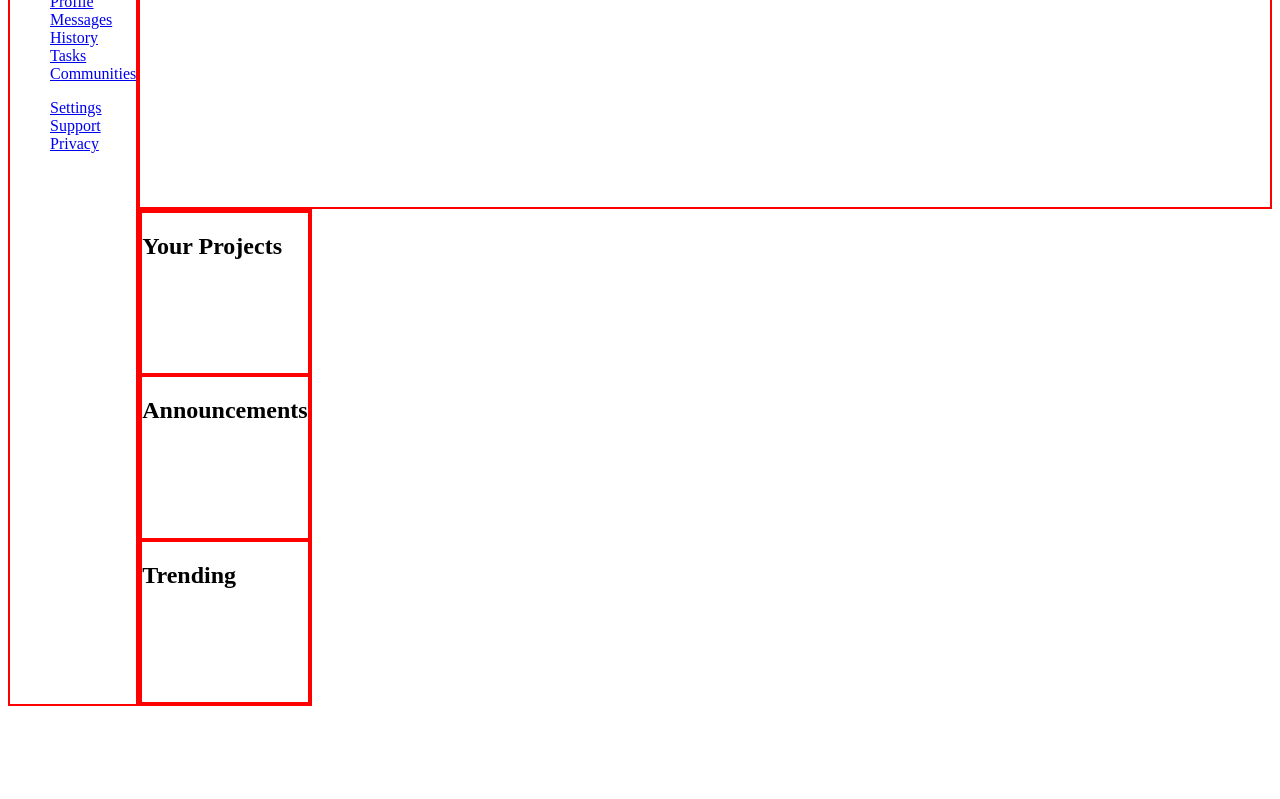
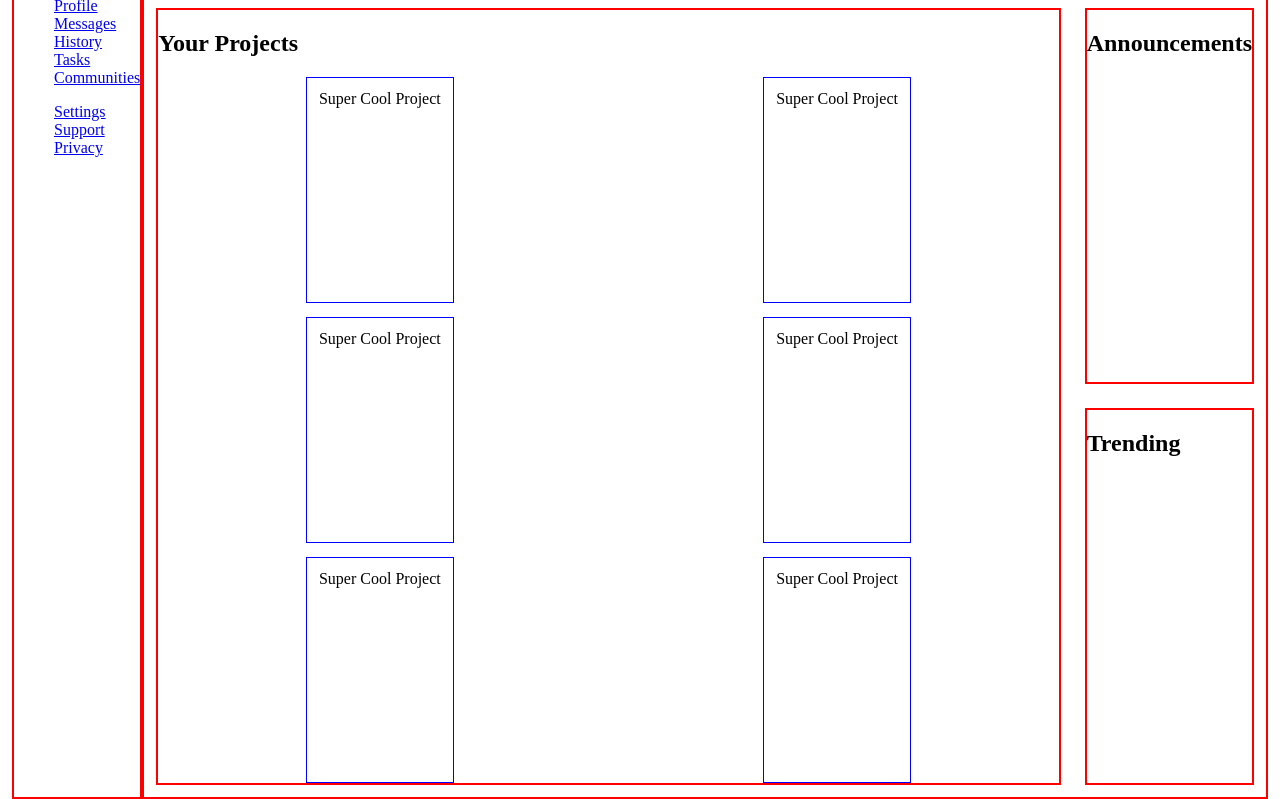
Before and after one commit to PetrusMaximus0/odin-admin-dashboard, a plain HTML site: page index.html in a window 1280 px wide. Shown: the part 102-901 px from the top of the page. Before the commit the page ends 816 px from the top, so only its background shows below. Drawn offline with Linux system fonts and the light colour scheme.

Commit message:
add basic layout

```diff
--- a/index.html
+++ b/index.html
@@ -28,19 +28,30 @@
             </nav>
 
         </aside>
-        <div class="main-content">
         <header>
-                Main Header content
+            <h1>Main Header content</h1>
         </header>
         <main>
-                <section>
+            <section class = "projects">
                 <h1>Your Projects</h1>
+                <ul>
+                    <li class="project-item">Super Cool Project</li>
+                    <li class="project-item">Super Cool Project</li>
+                    <li class="project-item">Super Cool Project</li>
+                    <li class="project-item">Super Cool Project</li>
+                    <li class="project-item">Super Cool Project</li>
+                    <li class="project-item">Super Cool Project</li>
+                </ul>
+            </section>
 
+            <section class ="announcements">
+                <h1>Announcements</h1>
             </section>
-                <section><h1>Announcements</h1></section>
-                <section><h1>Trending</h1></section>
+
+            <section class = "trending">
+                <h1>Trending</h1>
+            </section>
         </main>
-        </div>
     </div>
 
 </body>
--- a/styles.css
+++ b/styles.css
@@ -6,18 +6,14 @@ main{
     border: 2px solid red;
 }
 
-li{
-    list-style: none;
-}
-
-.dashboard{
-    padding: 0;
+body{
+    margin:0;
+    padding: 12px;
 
 }
 
-.main-content{
-    display: grid;
-    grid-template-columns: auto 1fr;
+li{
+    list-style: none;
 }
 
 .grid-container{
@@ -25,15 +21,60 @@ li{
 
     display: grid;
     grid-template-columns: auto 1fr;
+    grid-template-rows: auto 1fr;
+}
+
+.dashboard{
+    padding: 0;
+
+    grid-row: 1/-1;
+}
+
+header {
+    grid-column: 2/-1;
 
 }
 
 main {
-    display:grid;
+   grid-column: 2/-1;
+
+   display: grid;
+   grid-template-columns: 1fr 1fr auto;
+   grid-template-rows: auto auto;
+}
+
+.project-item{
+    padding: 12px;
+    border: 1px solid blue;
+    height: 200px;/*this should be removed later to fit the content size*/
+}
+
+.projects{
+    margin: 12px;
+    grid-column: 1 / span 2;
+    grid-row: 1 / -1;
+}
+
+.projects > ul {
+    margin:0;
+    padding: 0;
+
+    display: grid;
+    grid-template-columns: repeat(auto-fill, minmax(300px, 1fr));
+    gap:14px;
+
+    justify-items:center;
+
+
 
 }
 
-header {
-    grid-column: 1/-1;
+.announcements{
+    margin: 12px;
+    grid-column: span 1 / -1;
+}
 
+.trending{
+    margin: 12px;
+    grid-column: span 1 / -1;
 }
```
Lines whose indentation alone changed are shown as unchanged.
